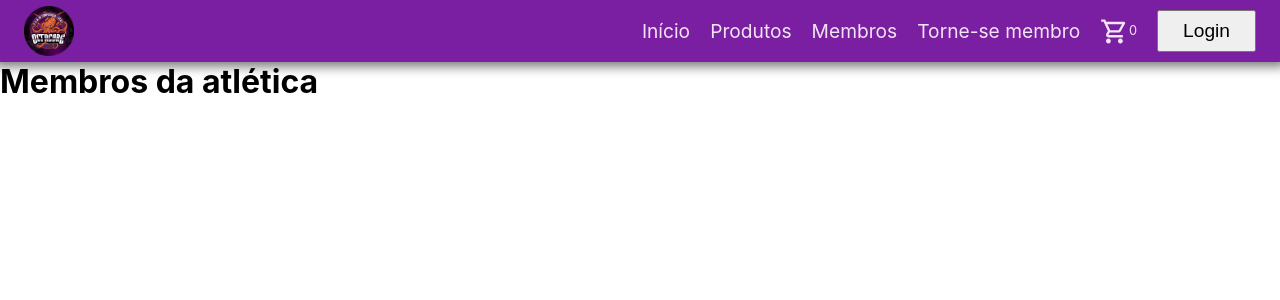
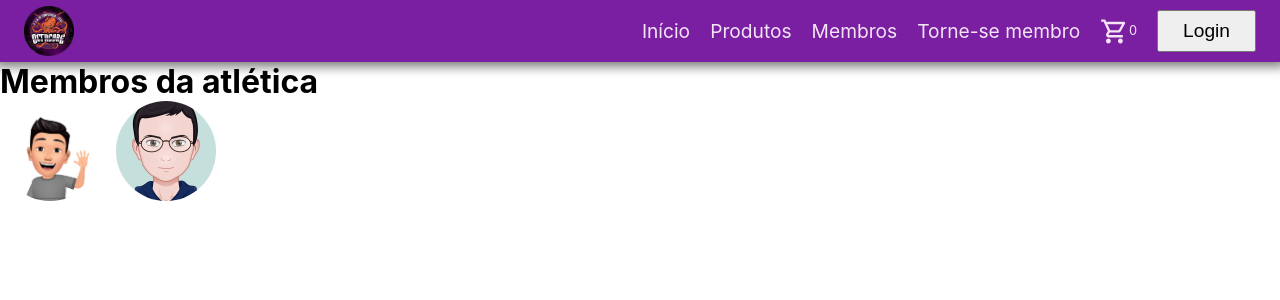
Before and after one commit to WilamisAviz15/Frontend-Atletica, a React (Create React App) app: page /membros in a window 1280 px wide. Shown: the top 300 px of the page. Built offline with nearby package versions, Linux system fonts and the light colour scheme.

Commit message:
membros update

```diff
--- a/src/pages/members/index.tsx
+++ b/src/pages/members/index.tsx
@@ -1,7 +1,25 @@
 import React from "react";
 
+import Avatar from '@mui/material/Avatar';
+import Stack from '@mui/material/Stack';
+
+import man1 from './img/man1.jpg';
+import man2 from './img/man2.jpg';
+
+function ImageAvatars() {
+  return (
+    <Stack direction="row" spacing={2}>
+      <Avatar alt="Remy Sharp" src={man1} sx={{ width: 100, height: 100 }} />
+      <Avatar alt="Remy Sharp" src={man2} sx={{ width: 100, height: 100 }} />
+    </Stack>
+  );
+}
+
 const Members = () => {
-  return <h1>Membros da atlética</h1>;
+  return <>
+    <h1>Membros da atlética</h1>
+    <ImageAvatars />
+  </>
 };
 
 export default Members;
```
Also changed, not shown: src/pages/members/img/man1.jpg (added), src/pages/members/img/man2.jpg (added).
